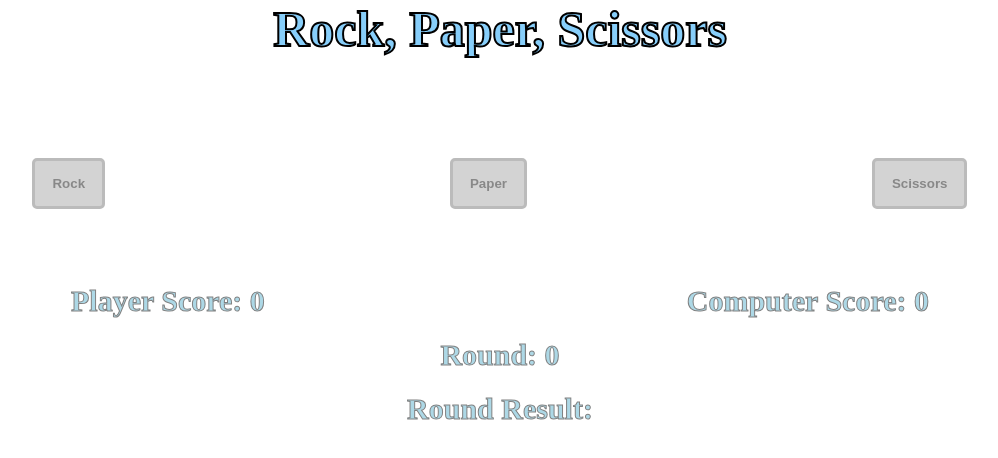
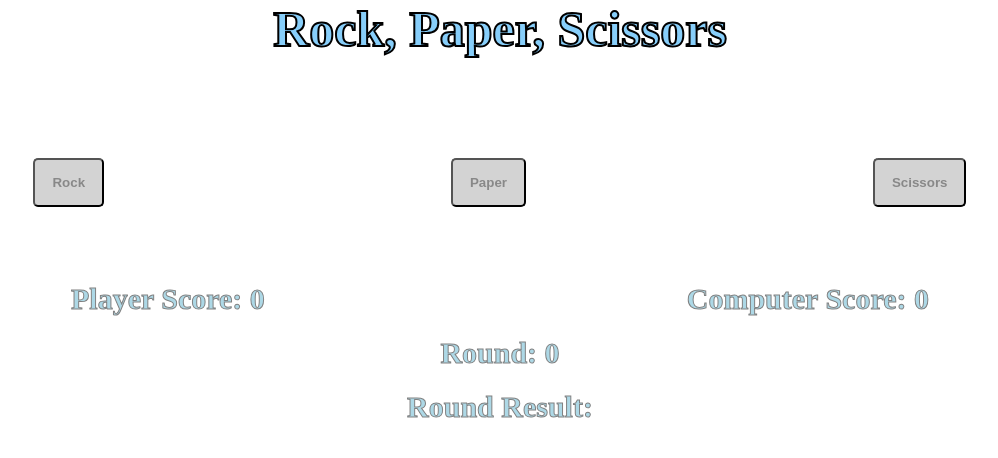
Before and after one commit to bestr32/rockpaperscissors, a plain HTML site: page index.html in a window 1280 px wide. Shown: the whole page, without its empty margins (140-1138 px from the left). Drawn offline with Linux system fonts and the light colour scheme.

Commit message:
Update index.html

```diff
--- a/index.html
+++ b/index.html
@@ -9,7 +9,6 @@
         }
         .pickButtons{
             background-color: lightgray;
-            border: 3px solid #BBBBBB;
             padding: 15px 17px 15px 17px;
             outline: none !important;
             cursor: pointer;
```
